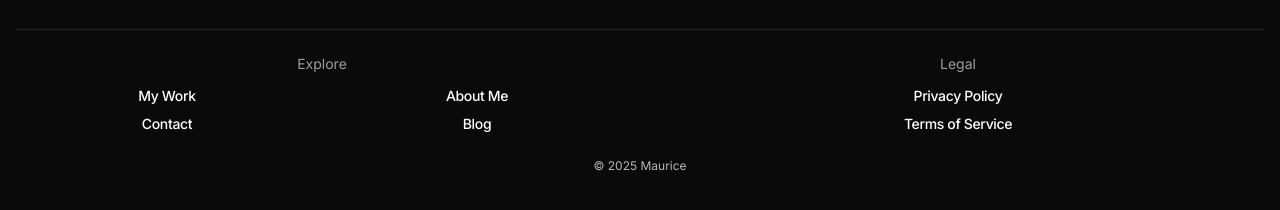
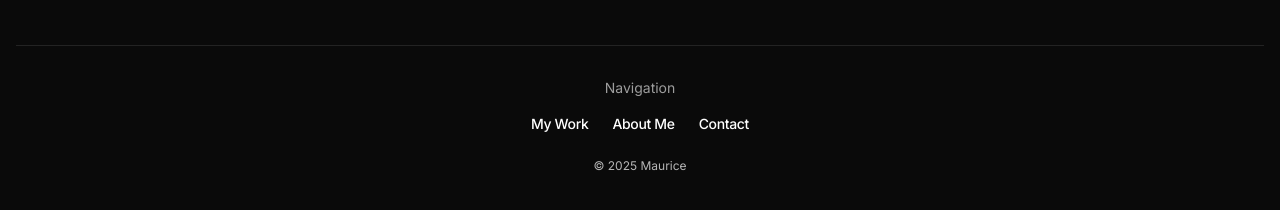
Before and after one commit to Mauxstn/PortfolioV3, a plain HTML site: page index.html in a window 1280 px wide. Shown: the part 3176-3386 px from the top of the page. Drawn offline with nearby package versions, Linux system fonts and the light colour scheme.

Commit message:
Add files via upload
Updated Navigation
Added Function for Navigation

```diff
--- a/index.html
+++ b/index.html
@@ -334,27 +334,14 @@
           </div>
         </div>
 
-        <div class="mt-8 border-t border-white/10"></div>
+        <div class="mt-12 border-t border-white/10"></div>
 
-        <div class="mt-6 grid grid-cols-1 md:grid-cols-2 gap-6">
-          <!-- Menu -->
-          <div>
-            <p class="text-sm text-white/60">Explore</p>
-            <div class="mt-3 grid grid-cols-2 gap-2 text-sm">
-              <a href="#work" class="font-medium tracking-tight hover:underline">My Work</a>
-              <a href="#about" class="font-medium tracking-tight hover:underline">About Me</a>
-              <a href="#contact" class="font-medium tracking-tight hover:underline">Contact</a>
-              <a href="#" class="font-medium tracking-tight hover:underline">Blog</a>
-            </div>
-          </div>
-
-          <!-- Legal -->
-          <div>
-            <p class="text-sm text-white/60">Legal</p>
-            <div class="mt-3 grid grid-cols-1 gap-2 text-sm">
-              <a href="#" class="font-medium tracking-tight hover:underline">Privacy Policy</a>
-              <a href="#" class="font-medium tracking-tight hover:underline">Terms of Service</a>
-            </div>
+        <div class="mt-8 text-center">
+          <p class="text-sm text-white/60 mb-4">Navigation</p>
+          <div class="flex flex-wrap justify-center gap-6 text-sm">
+            <a href="#work" class="font-medium tracking-tight hover:underline transition-colors duration-200 hover:text-white/90">My Work</a>
+            <a href="#" onclick="window.scrollTo({top: 0, behavior: 'smooth'})" class="font-medium tracking-tight hover:underline transition-colors duration-200 hover:text-white/90">About Me</a>
+            <a href="#contact" class="font-medium tracking-tight hover:underline transition-colors duration-200 hover:text-white/90">Contact</a>
           </div>
         </div>
 
```
